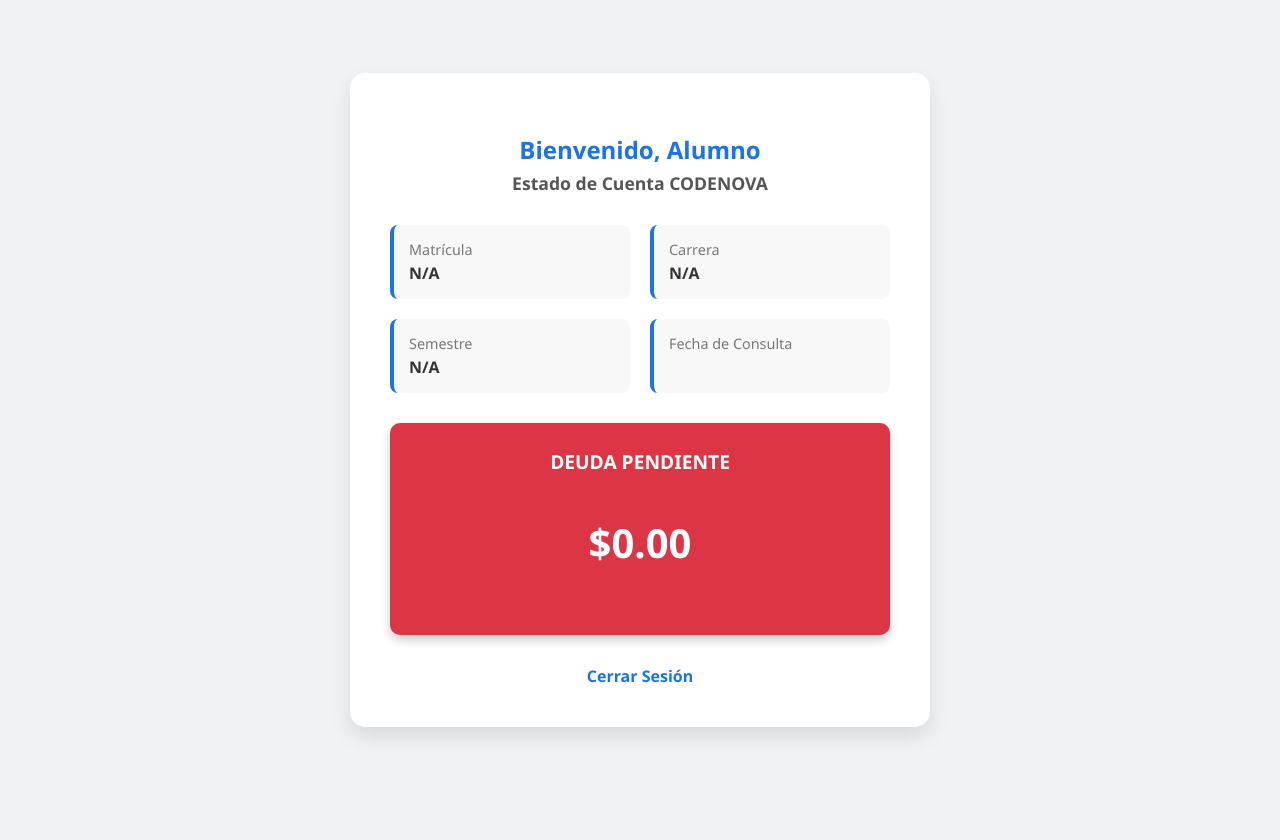
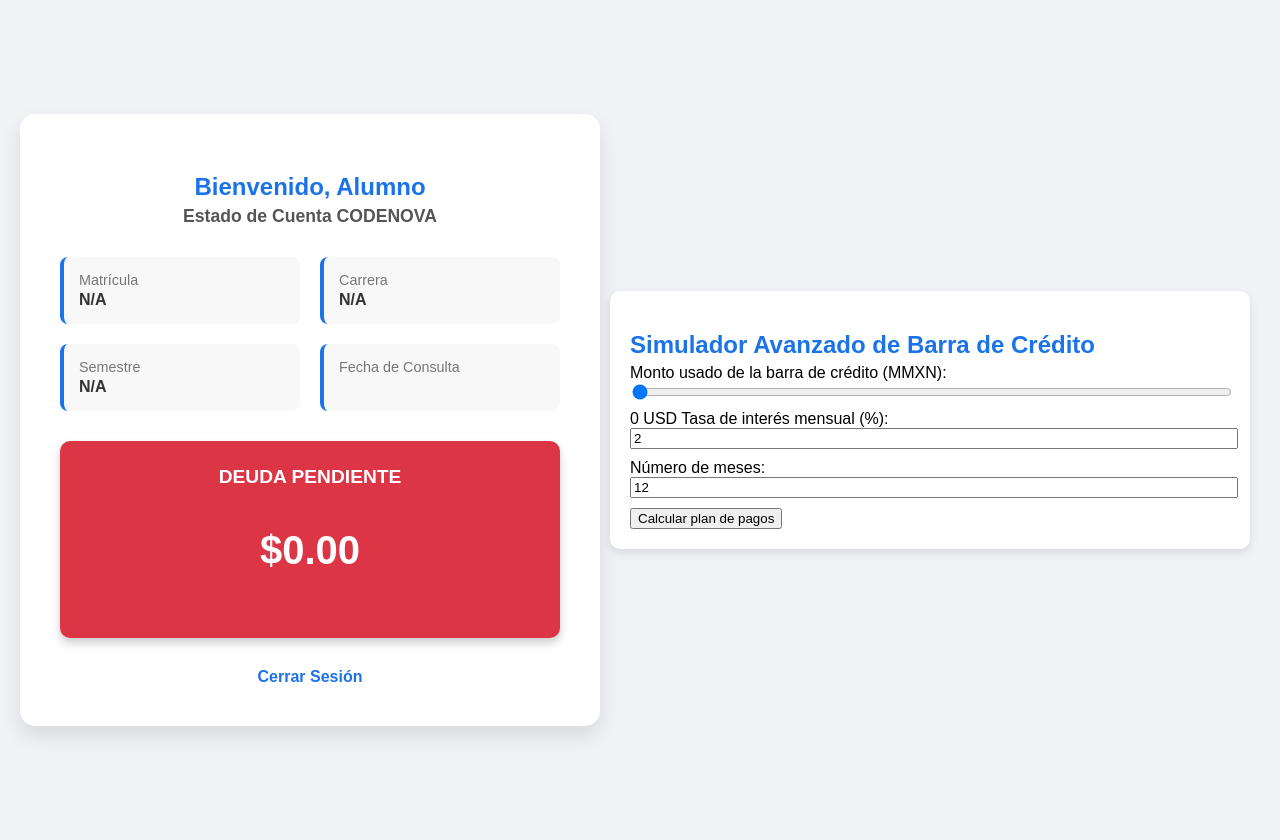
Before and after one commit to 454545aam/credinet-web, a Flask app: template templates/tablero_alumno.html in a window 1280 px wide. Before the commit the page ends 737 px from the top, so only its background shows below. Run offline with Flask 3, Linux system fonts and the light colour scheme; the template is opened without the code that fills it, so the values that code supplies are empty; some libraries are stand-ins or nearby versions.

Commit message:
Modificacion en alumno

```diff
--- a/templates/tablero_alumno.html
+++ b/templates/tablero_alumno.html
@@ -137,5 +137,118 @@
 
 
 
+
+  <style>
+    body {
+      font-family: Arial, sans-serif;
+      padding: 20px;
+      background: #f0f2f5;
+    }
+    .simulador {
+      max-width: 600px;
+      margin: auto;
+      background: #fff;
+      padding: 20px;
+      border-radius: 10px;
+      box-shadow: 0 4px 10px rgba(0,0,0,0.1);
+    }
+    input[type="range"], input[type="number"] {
+      width: 100%;
+      margin-bottom: 10px;
+    }
+    table {
+      width: 100%;
+      border-collapse: collapse;
+      margin-top: 15px;
+    }
+    table, th, td {
+      border: 1px solid #ccc;
+    }
+    th, td {
+      padding: 8px;
+      text-align: right;
+    }
+    th {
+      background: #eee;
+    }
+  </style>
+
+  <div class="simulador">
+    <h2>Simulador Avanzado de Barra de Crédito</h2>
+
+    <label for="credito">Monto usado de la barra de crédito (MMXN):</label>
+    <input type="range" id="credito" min="0" max="10000" step="100" value="0">
+    <span id="montoSeleccionado">0</span> USD
+
+    <label for="tasa">Tasa de interés mensual (%):</label>
+    <input type="number" id="tasa" min="2" max="2"  value="2">
+
+    <label for="meses">Número de meses:</label>
+    <input type="number" id="meses" min="1" max="60" step="1" value="12">
+
+    <button id="calcular">Calcular plan de pagos</button>
+
+    <div id="resultado">
+      <!-- Tabla de pagos generada aquí -->
+    </div>
+  </div>
+
+  <script>
+    const credito = document.getElementById('credito');
+    const montoSeleccionado = document.getElementById('montoSeleccionado');
+    const tasaInput = document.getElementById('tasa');
+    const mesesInput = document.getElementById('meses');
+    const calcularBtn = document.getElementById('calcular');
+    const resultadoDiv = document.getElementById('resultado');
+
+    credito.addEventListener('input', () => {
+      montoSeleccionado.textContent = Number(credito.value).toLocaleString();
+    });
+
+    function calcularPlan() {
+      const capital = Number(credito.value);
+      const tasa = Number(tasaInput.value) / 100;
+      const meses = Number(mesesInput.value);
+
+      let saldo = capital;
+      let tablaHTML = `
+        <table>
+          <tr>
+            <th>Mes</th>
+            <th>Capital Inicial</th>
+            <th>Interés</th>
+            <th>Pago</th>
+            <th>Capital Restante</th>
+          </tr>
+      `;
+
+      // Pago mensual fijo usando fórmula de amortización
+      const pagoMensual = (capital * tasa) / (1 - Math.pow(1 + tasa, -meses));
+
+      for (let mes = 1; mes <= meses; mes++) {
+        const interes = saldo * tasa;
+        let capitalPagado = pagoMensual - interes;
+        saldo -= capitalPagado;
+        if (saldo < 0) saldo = 0;
+
+        tablaHTML += `
+          <tr>
+            <td>${mes}</td>
+            <td>${(saldo + capitalPagado).toFixed(2)}</td>
+            <td>${interes.toFixed(2)}</td>
+            <td>${pagoMensual.toFixed(2)}</td>
+            <td>${saldo.toFixed(2)}</td>
+          </tr>
+        `;
+
+        if (saldo === 0) break;
+      }
+
+      tablaHTML += `</table>`;
+      resultadoDiv.innerHTML = tablaHTML;
+    }
+
+    calcularBtn.addEventListener('click', calcularPlan);
+  </script>
 </body>
 </html>
```
